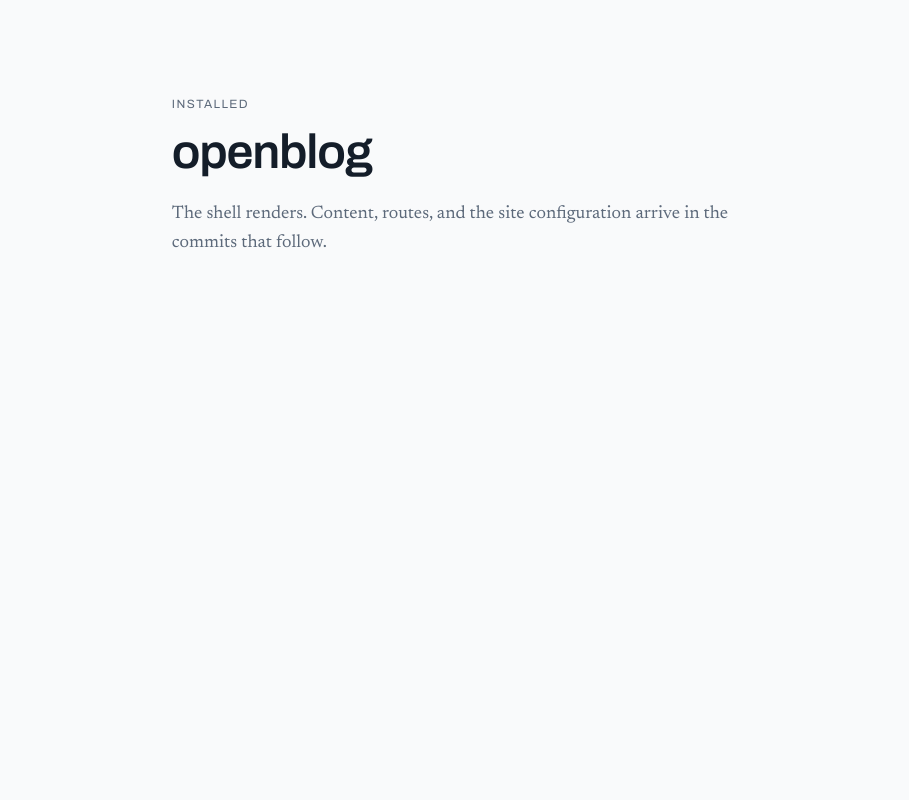
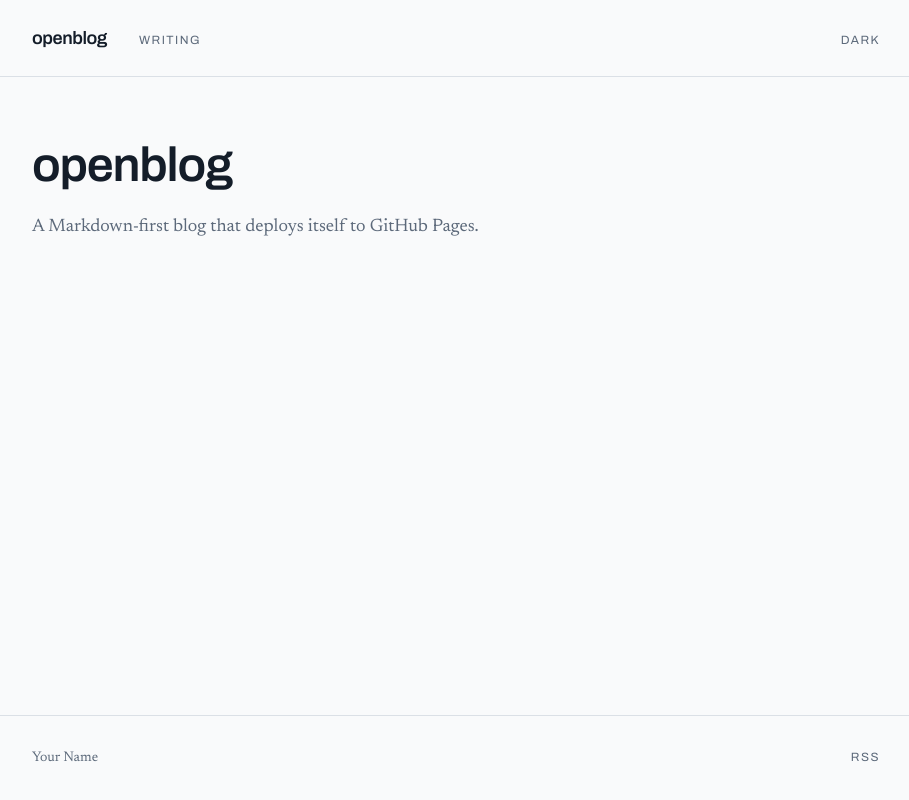
Before and after one commit to eyw520/openblog, a Next.js app: page / in a window 1280 px wide. Shown: the whole page, without its empty margins (184-1093 px from the left). Built offline with nearby package versions, Linux system fonts and the light colour scheme.

Commit message:
feat: Add the site chrome and theme toggle.

```diff
--- a/app/layout.tsx
+++ b/app/layout.tsx
@@ -1,18 +1,41 @@
 import type { Metadata } from "next";
 import type { ReactNode } from "react";
+
+import { ThemeProvider } from "@/components/layout";
+import { site } from "@/lib/config";
 
 import { bodyFont, displayFont } from "./fonts";
 import "./globals.css";
 
+// Every field here comes from site.config.ts, so a blog owner never edits this
+// file to change how their site appears in a search result or a shared link.
 export const metadata: Metadata = {
-  title: "openblog",
-  description: "A Markdown-first blog framework that deploys itself to GitHub Pages."
+  metadataBase: new URL(site.url),
+  title: {
+    default: site.title,
+    template: `%s — ${site.title}`
+  },
+  description: site.description,
+  authors: [{ name: site.author.name, ...(site.author.url ? { url: site.author.url } : {}) }],
+  openGraph: {
+    type: "website",
+    siteName: site.title,
+    title: site.title,
+    description: site.description,
+    url: site.url
+  },
+  twitter: { card: "summary", title: site.title, description: site.description },
+  alternates: {
+    types: { "application/rss+xml": `${site.url}/feed.xml` }
+  }
 };
 
 export default function RootLayout({ children }: { children: ReactNode }): React.ReactElement {
   return (
-    <html lang="en" suppressHydrationWarning>
-      <body className={`${displayFont.variable} ${bodyFont.variable} min-h-screen`}>{children}</body>
+    <html lang={site.locale} suppressHydrationWarning>
+      <body className={`${displayFont.variable} ${bodyFont.variable} min-h-screen`}>
+        <ThemeProvider>{children}</ThemeProvider>
+      </body>
     </html>
   );
 }
--- a/app/page.tsx
+++ b/app/page.tsx
@@ -1,11 +1,13 @@
+import { PageLayout } from "@/components/layout";
+import { site } from "@/lib/config";
+
 export default function HomePage(): React.ReactElement {
   return (
-    <main className="mx-auto max-w-measure px-6 py-24">
-      <p className="font-display text-ink-muted text-xs uppercase tracking-label">Installed</p>
-      <h1 className="font-display mt-4 text-5xl font-semibold tracking-tight">openblog</h1>
-      <p className="mt-6 text-lg leading-relaxed text-ink-muted">
-        The shell renders. Content, routes, and the site configuration arrive in the commits that follow.
-      </p>
-    </main>
+    <PageLayout>
+      <h1 className="font-display max-w-measure text-4xl font-semibold leading-tight tracking-tight sm:text-5xl">
+        {site.title}
+      </h1>
+      <p className="text-ink-muted max-w-measure mt-6 text-lg leading-relaxed">{site.description}</p>
+    </PageLayout>
   );
 }
--- /dev/null
+++ b/components/layout/PageLayout.tsx
@@ -0,0 +1,20 @@
+import type { ReactNode } from "react";
+
+import { cn } from "@/lib/utils";
+
+import { SiteFooter } from "./SiteFooter";
+import { SiteHeader } from "./SiteHeader";
+
+/**
+ * The frame every page sits in: masthead, content, footer. Pages supply only
+ * their own content, so the chrome can change in one place.
+ */
+export function PageLayout({ children, className }: { children: ReactNode; className?: string }) {
+  return (
+    <div className="flex min-h-screen flex-col">
+      <SiteHeader />
+      <main className={cn("mx-auto w-full max-w-4xl flex-1 px-6 py-16", className)}>{children}</main>
+      <SiteFooter />
+    </div>
+  );
+}
--- /dev/null
+++ b/components/layout/SiteFooter.tsx
@@ -0,0 +1,28 @@
+import { site } from "@/lib/config";
+
+/** Attribution and the feed link. Deliberately quiet — the writing is the page. */
+export function SiteFooter(): React.ReactElement {
+  return (
+    <footer className="border-rule mt-24 border-t">
+      <div className="text-ink-muted mx-auto flex max-w-4xl flex-wrap items-baseline justify-between gap-4 px-6 py-8 text-sm">
+        <p>
+          {site.author.url ? (
+            <a href={site.author.url} className="hover:text-ink transition-colors">
+              {site.author.name}
+            </a>
+          ) : (
+            site.author.name
+          )}
+        </p>
+        {/* A plain anchor, not next/link — the feed is a static file, so the
+            base path has to be applied by hand. */}
+        <a
+          href={`${site.basePath}/feed.xml`}
+          className="font-display hover:text-ink text-xs uppercase tracking-label transition-colors"
+        >
+          RSS
+        </a>
+      </div>
+    </footer>
+  );
+}
--- /dev/null
+++ b/components/layout/SiteHeader.tsx
@@ -0,0 +1,41 @@
+import Link from "next/link";
+
+import { site } from "@/lib/config";
+
+import { ThemeToggle } from "./ThemeToggle";
+
+/**
+ * The masthead: the blog's name, its navigation, and the theme switch, over a
+ * single hairline rule. Navigation comes from site.config.ts — adding a
+ * collection puts it here without anyone editing this file.
+ */
+export function SiteHeader(): React.ReactElement {
+  return (
+    <header className="border-rule border-b">
+      <div className="mx-auto flex max-w-4xl flex-wrap items-baseline gap-x-8 gap-y-3 px-6 py-6">
+        <Link
+          href="/"
+          className="font-display text-ink hover:text-accent text-lg font-semibold tracking-tight transition-colors"
+        >
+          {site.title}
+        </Link>
+
+        <nav aria-label="Sections" className="flex flex-wrap items-baseline gap-x-6 gap-y-2">
+          {site.nav.map((link) => (
+            <Link
+              key={link.href}
+              href={link.href}
+              className="font-display text-ink-muted hover:text-ink text-xs uppercase tracking-label transition-colors"
+            >
+              {link.label}
+            </Link>
+          ))}
+        </nav>
+
+        <div className="ml-auto">
+          <ThemeToggle />
+        </div>
+      </div>
+    </header>
+  );
+}
--- /dev/null
+++ b/components/layout/ThemeProvider.tsx
@@ -0,0 +1,17 @@
+"use client";
+
+import { ThemeProvider as NextThemeProvider } from "next-themes";
+import type { ReactNode } from "react";
+
+/**
+ * Wraps next-themes so app/layout.tsx can stay a server component. The provider
+ * writes a `class` on <html>, which is what Tailwind's `darkMode: "class"` and
+ * the `.dark` token block in globals.css both key off.
+ */
+export function ThemeProvider({ children }: { children: ReactNode }): React.ReactElement {
+  return (
+    <NextThemeProvider attribute="class" defaultTheme="system" enableSystem disableTransitionOnChange>
+      {children}
+    </NextThemeProvider>
+  );
+}
--- /dev/null
+++ b/components/layout/ThemeToggle.tsx
@@ -0,0 +1,36 @@
+"use client";
+
+import { useTheme } from "next-themes";
+import { useEffect, useState } from "react";
+
+/**
+ * Switches between the light and dark sheets.
+ *
+ * The label renders empty until the component has mounted: the server cannot
+ * know which theme the reader's system prefers, so committing to one during
+ * render would flash the wrong label and warn about a hydration mismatch. The
+ * button keeps its size throughout so the masthead never shifts.
+ */
+export function ThemeToggle(): React.ReactElement {
+  const { resolvedTheme, setTheme } = useTheme();
+  const [mounted, setMounted] = useState(false);
+
+  useEffect(() => {
+    setMounted(true);
+  }, []);
+
+  const isDark = resolvedTheme === "dark";
+
+  return (
+    <button
+      type="button"
+      onClick={() => {
+        setTheme(isDark ? "light" : "dark");
+      }}
+      aria-label={mounted ? `Switch to the ${isDark ? "light" : "dark"} theme` : "Switch theme"}
+      className="font-display text-ink-muted hover:text-ink w-12 text-right text-xs uppercase tracking-label transition-colors"
+    >
+      {mounted ? (isDark ? "Light" : "Dark") : ""}
+    </button>
+  );
+}
--- /dev/null
+++ b/components/layout/index.ts
@@ -0,0 +1,5 @@
+export { PageLayout } from "./PageLayout";
+export { SiteFooter } from "./SiteFooter";
+export { SiteHeader } from "./SiteHeader";
+export { ThemeProvider } from "./ThemeProvider";
+export { ThemeToggle } from "./ThemeToggle";
--- /dev/null
+++ b/lib/format-date.ts
@@ -0,0 +1,42 @@
+/**
+ * Dates are authored as plain calendar days ("2026-03-01") and must render as
+ * that same day everywhere. Formatting is pinned to UTC for exactly this reason:
+ * `new Date("2026-03-01")` is midnight UTC, which a reader west of Greenwich
+ * would otherwise see rendered as February 28.
+ */
+
+/** "2026-03-01" -> "March 1, 2026". Returns the input unchanged if unparseable. */
+export function formatDate(date: string, locale = "en"): string {
+  const parsed = toUtcDate(date);
+  if (!parsed) {
+    return date;
+  }
+  return new Intl.DateTimeFormat(locale, {
+    year: "numeric",
+    month: "long",
+    day: "numeric",
+    timeZone: "UTC"
+  }).format(parsed);
+}
+
+/** "2026-03-01" -> "Mar 1". Used where the year is already established. */
+export function formatDateShort(date: string, locale = "en"): string {
+  const parsed = toUtcDate(date);
+  if (!parsed) {
+    return date;
+  }
+  return new Intl.DateTimeFormat(locale, { month: "short", day: "numeric", timeZone: "UTC" }).format(parsed);
+}
+
+/** RFC 822 form, which is what the RSS spec requires for pubDate. */
+export function formatRfc822(date: string): string {
+  return toUtcDate(date)?.toUTCString() ?? date;
+}
+
+function toUtcDate(date: string): Date | null {
+  if (!/^\d{4}-\d{2}-\d{2}$/.test(date)) {
+    return null;
+  }
+  const parsed = new Date(`${date}T00:00:00Z`);
+  return Number.isNaN(parsed.getTime()) ? null : parsed;
+}
--- /dev/null
+++ b/lib/utils.ts
@@ -0,0 +1,11 @@
+import { type ClassValue, clsx } from "clsx";
+import { twMerge } from "tailwind-merge";
+
+/**
+ * Joins class names and resolves Tailwind conflicts, so a caller's `px-8` beats
+ * a component's default `px-4` instead of the two fighting on specificity.
+ * Every component in openblog composes classes through this.
+ */
+export function cn(...inputs: ClassValue[]): string {
+  return twMerge(clsx(inputs));
+}
```
Also changed, not shown: 1 other file (tests, documents, lock files or other folders).
